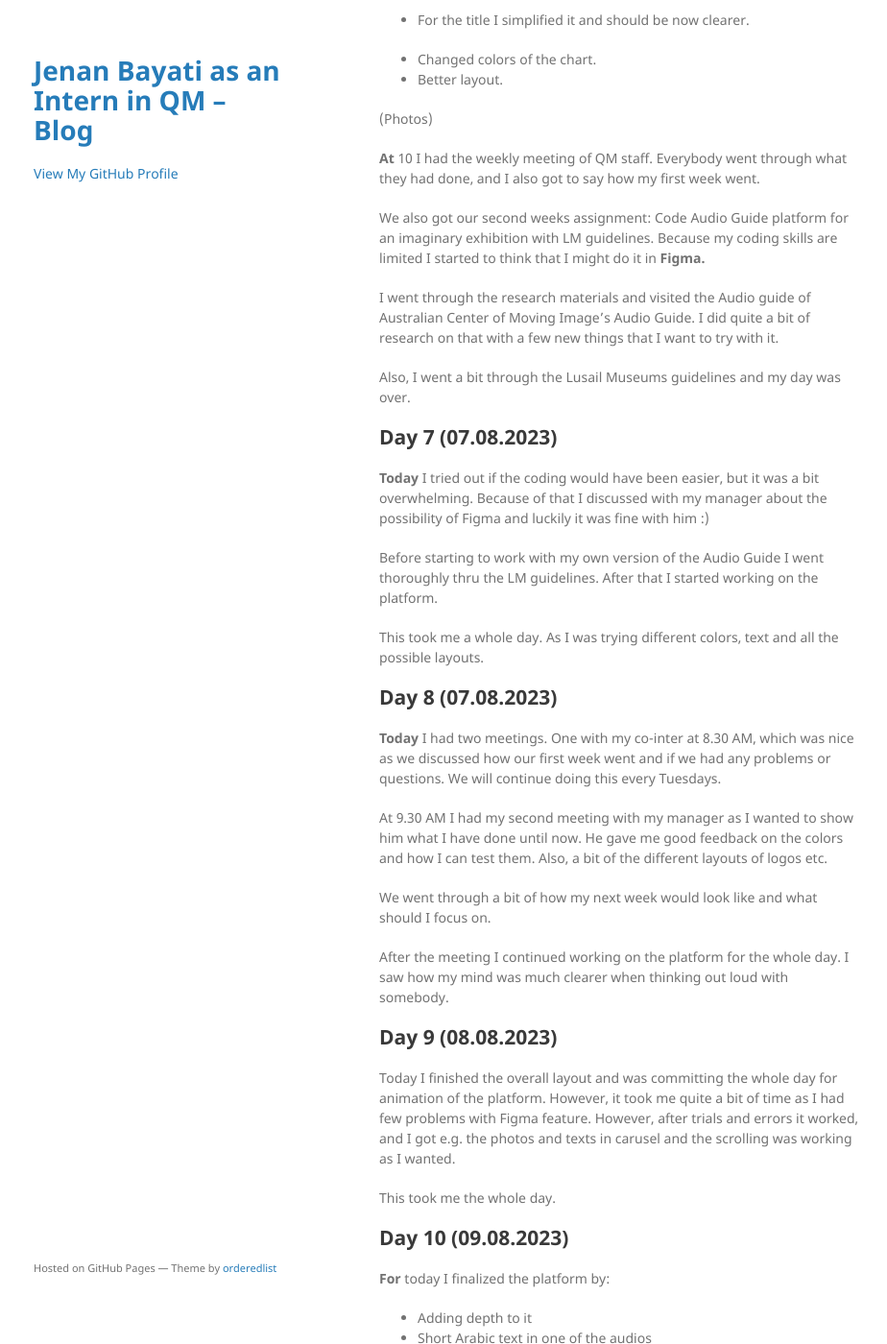
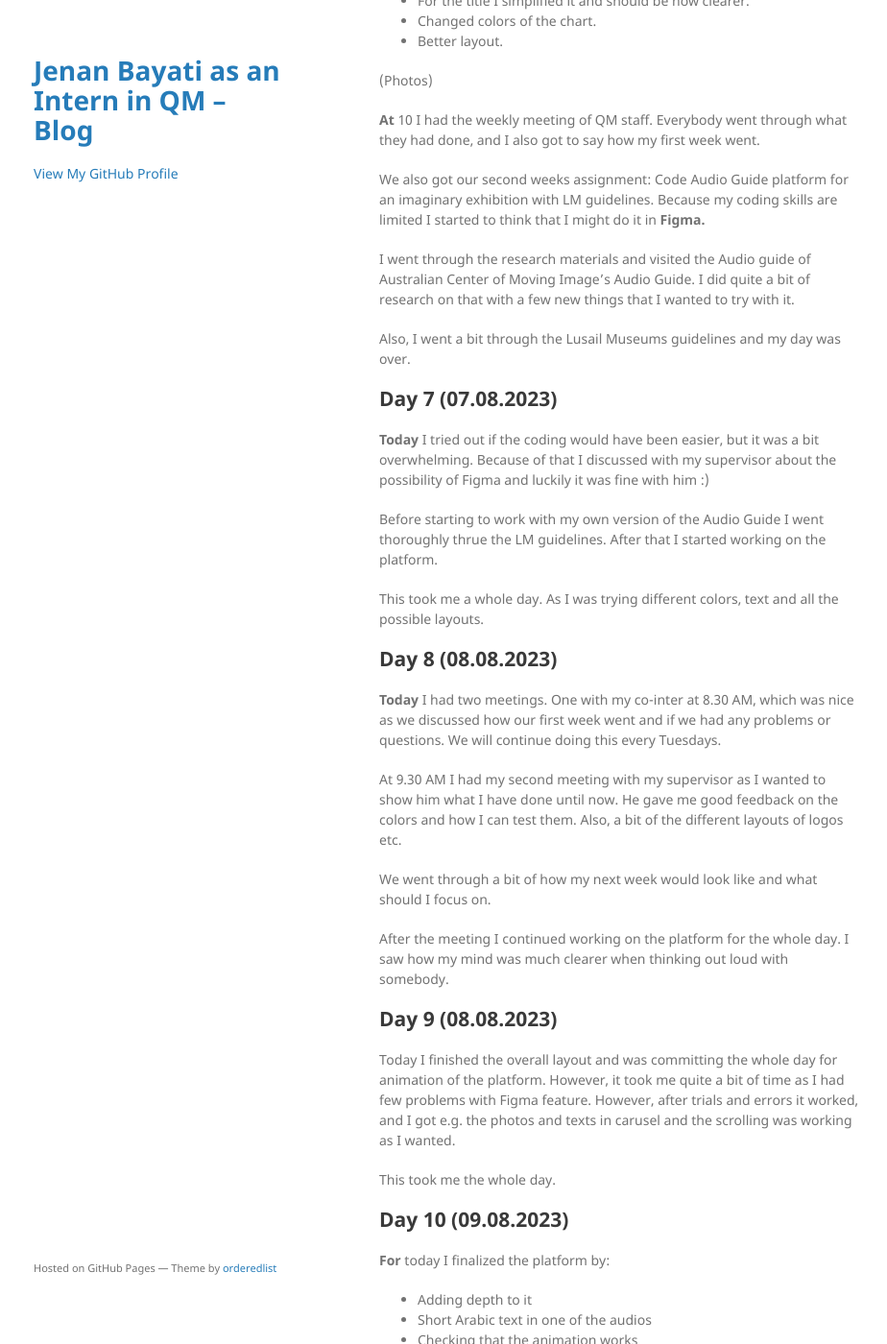
Before and after one commit to JenanBayati-QM/JenanBayati-QM.github.io, a Jekyll site: the page built from another-page-2.md, in a window 1280 px wide and 1400 px high, scrolled down 277 px. Shown: the whole window at 96% size, without its empty margins (175-1099 px from the left). Built offline with Jekyll 4.4.1, drawn with Linux system fonts in a browser that asks for light colours; the repository's description, which GitHub fills in, is left out; our own code applies the rules of GitHub Pages for plain Markdown files; some of the changed text lies outside the part shown.

Commit message:
Update another-page-2.md

```diff
--- a/another-page-2.md
+++ b/another-page-2.md
@@ -7,9 +7,7 @@ layout: default
 Few of the changes that I made:
 
 * For the dots and lines, I changed the chart type that made much more sense.
-
 * For the title I simplified it and should be now clearer.
-
 * Changed colors of the chart.
 * Better layout.
 
@@ -19,23 +17,23 @@ Few of the changes that I made:
 
 We also got our second weeks assignment: Code Audio Guide platform for an imaginary exhibition with LM guidelines. Because my coding skills are limited I started to think that I might do it in <b>Figma.</b>
 
-I went through the research materials and visited the Audio guide of Australian Center of Moving Image's Audio Guide. I did quite a bit of research on that with a few new things that I want to try with it.
+I went through the research materials and visited the Audio guide of Australian Center of Moving Image's Audio Guide. I did quite a bit of research on that with a few new things that I wanted to try with it.
 
 Also, I went a bit through the Lusail Museums guidelines and my day was over.
 
 ## Day 7 (07.08.2023)
 
-<b>Today</b> I tried out if the coding would have been easier, but it was a bit overwhelming. Because of that I discussed with my manager about the possibility of Figma and luckily it was fine with him :)
+<b>Today</b> I tried out if the coding would have been easier, but it was a bit overwhelming. Because of that I discussed with my supervisor about the possibility of Figma and luckily it was fine with him :)
 
-Before starting to work with my own version of the Audio Guide I went thoroughly thru the LM guidelines. After that I started working on the platform.
+Before starting to work with my own version of the Audio Guide I went thoroughly thrue the LM guidelines. After that I started working on the platform.
 
 This took me a whole day. As I was trying different colors, text and all the possible layouts.
 
-## Day 8 (07.08.2023)
+## Day 8 (08.08.2023)
 
 <b>Today</b> I had two meetings. One with my co-inter at 8.30 AM, which was nice as we discussed how our first week went and if we had any problems or questions. We will continue doing this every Tuesdays.
 
-At 9.30 AM I had my second meeting with my manager as I wanted to show him what I have done until now. He gave me good feedback on the colors and how I can test them. Also, a bit of the different layouts of logos etc.
+At 9.30 AM I had my second meeting with my supervisor as I wanted to show him what I have done until now. He gave me good feedback on the colors and how I can test them. Also, a bit of the different layouts of logos etc.
 
 We went through a bit of how my next week would look like and what should I focus on.
 
```
Also changed, not shown: other parts of another-page-2.md (+1 -1 lines).
